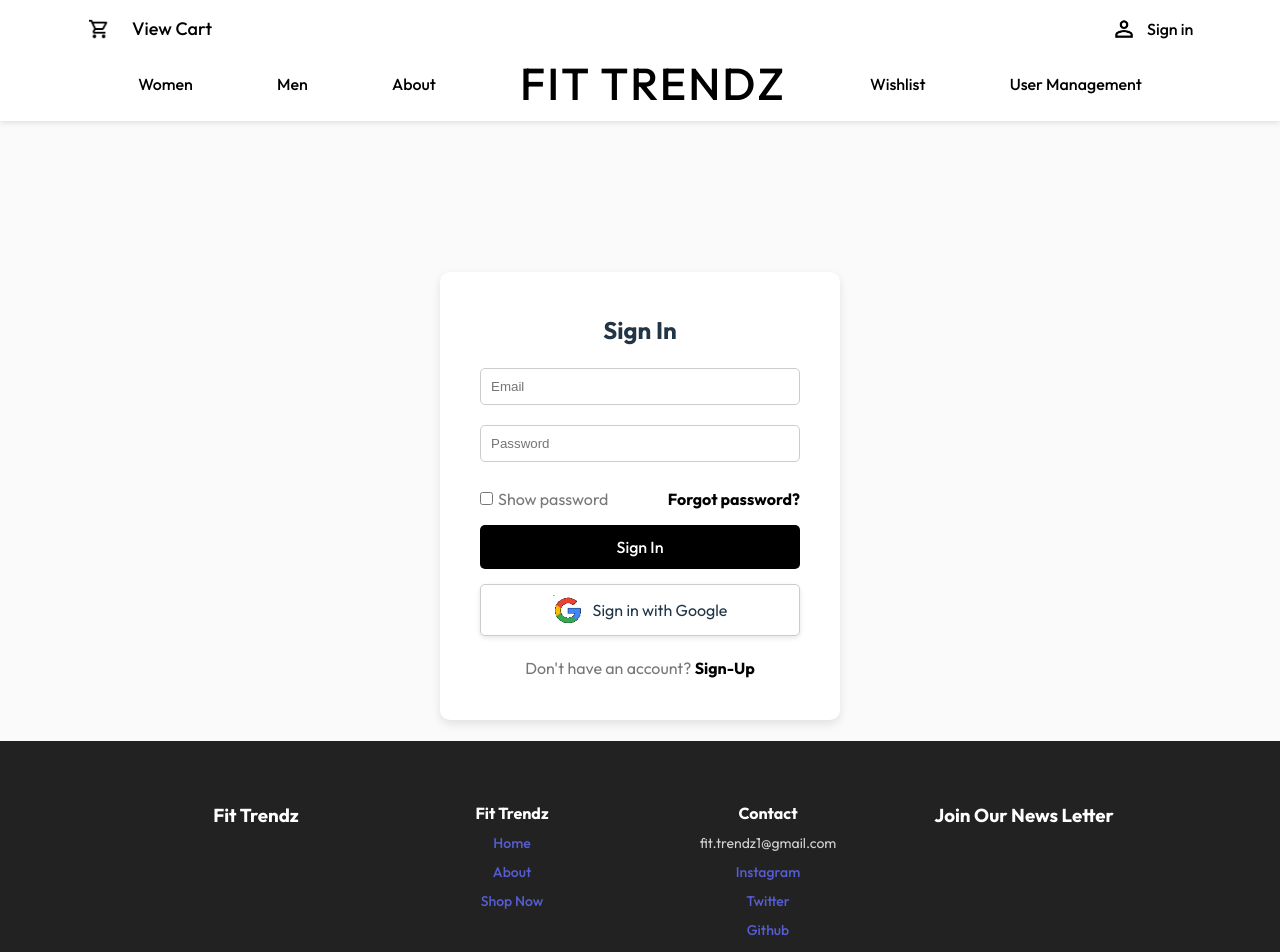
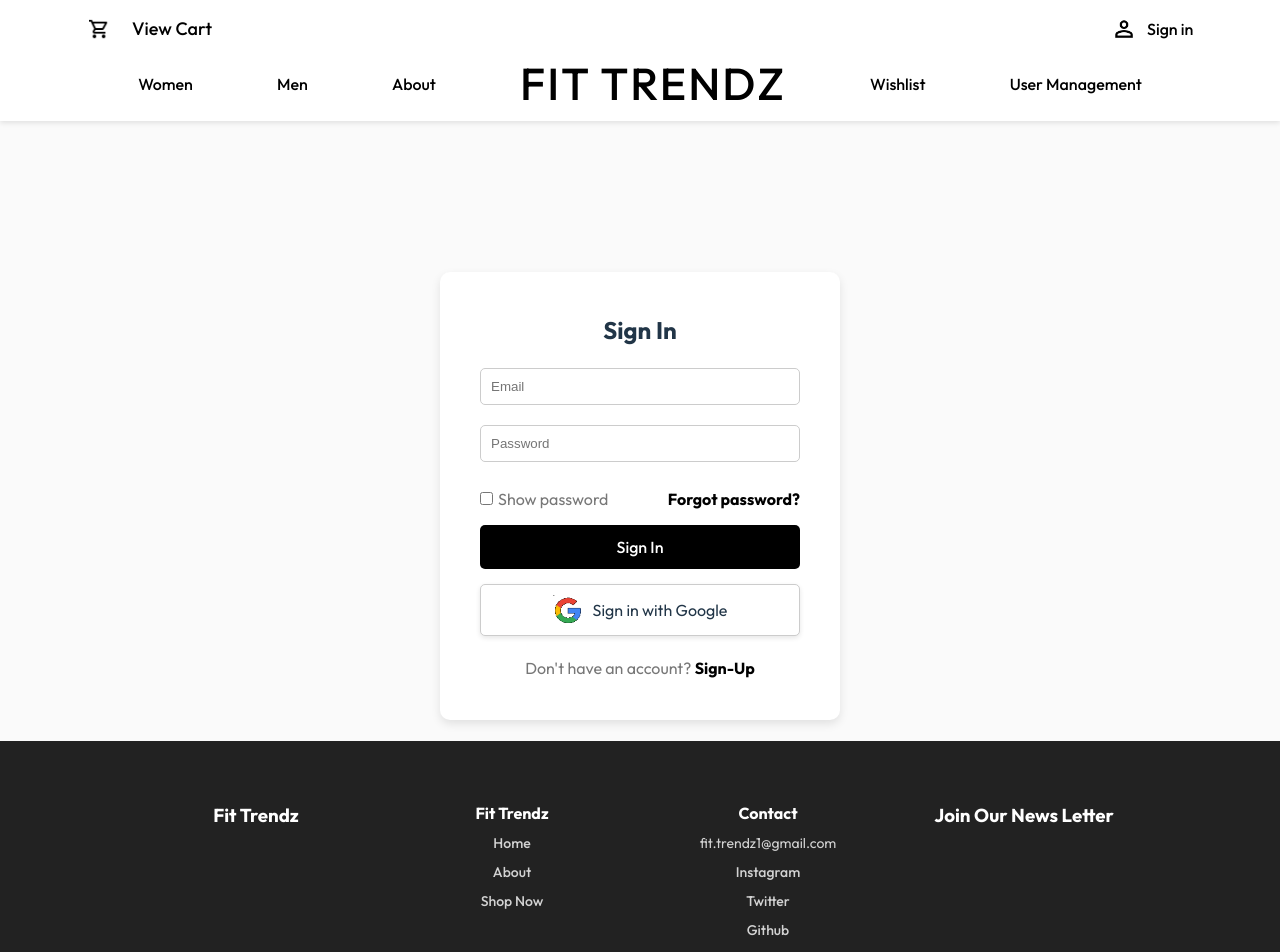
Before and after one commit to nav7FSC/FitTrendz_E-Commerce, a React (Vite) app in the folder my-app/: page /sign-in in a window 1280 px wide. Shown: the top 952 px of the page. Built offline with nearby package versions, Linux system fonts and the light colour scheme; no server answers.

Commit message:
Added classes to footer links

```diff
--- a/my-app/src/components/footer.jsx
+++ b/my-app/src/components/footer.jsx
@@ -21,10 +21,10 @@
                     <h4>Fit Trendz</h4>
                 <ul>
                 <Link to="/">
-                    <li>Home</li>
+                    <li class="social">Home</li>
                 </Link>
-                <Link to="/about"><li>About</li></Link>
-                <Link to="/catalog?gender=men"><li>Shop Now</li></Link>
+                <Link to="/about"><li class="social">About</li></Link>
+                <Link to="/catalog?gender=men"><li class="social">Shop Now</li></Link>
                 </ul>
                 </div>
 
@@ -33,9 +33,9 @@
                 <h4>Contact</h4>
                 <ul>
                     <li>fit.trendz1@gmail.com</li>
-                    <Link to="https://www.instagram.com/fit.trendz1/"><li>Instagram</li></Link>
-                    <Link to="https://x.com/fittrendz1"><li>Twitter</li></Link>
-                    <Link to="https://github.com/nav7FSC/FitTrendz_E-Commerce"><li>Github</li></Link>
+                    <Link to="https://www.instagram.com/fit.trendz1/"><li class="social">Instagram</li></Link>
+                    <Link to="https://x.com/fittrendz1"><li class="social">Twitter</li></Link>
+                    <Link to="https://github.com/nav7FSC/FitTrendz_E-Commerce"><li class="social">Github</li></Link>
                 </ul>
                 </div>
 
```
